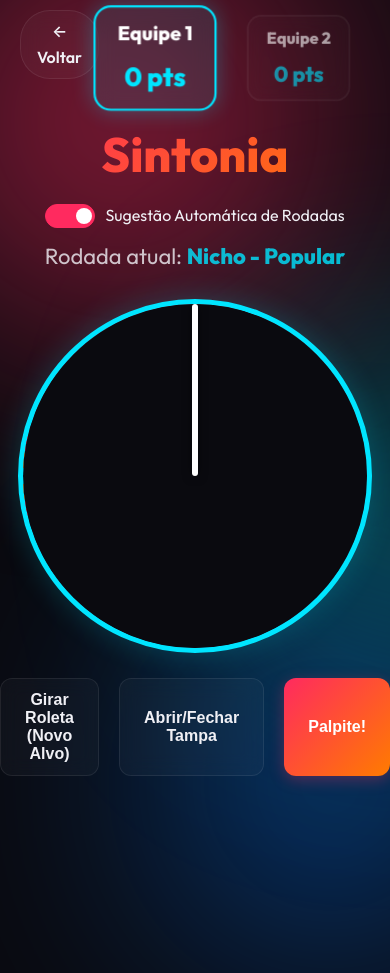
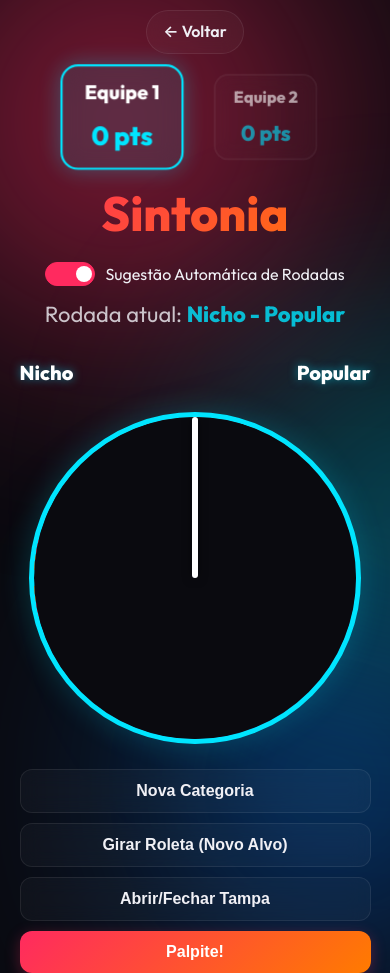
Before and after one commit to mgabrielalmeida/PartyGames, a plain HTML site: page games/single-device/sintonia/index.html in a window 390 px wide. Before the commit the page ends 844 px from the top, so only its background shows below. Drawn offline with Linux system fonts and the light colour scheme.

Commit message:
Melhoria na visualização mobile do Sintonia

```diff
--- a/games/single-device/sintonia/index.html
+++ b/games/single-device/sintonia/index.html
@@ -68,6 +68,7 @@
     </div>
 
     <div class="botoes">
+        <button id="btn-nova-categoria" class="btn glass-btn" style="display: none;">Nova Categoria</button>
         <button id="btn-girar" class="btn glass-btn">Girar Roleta (Novo Alvo)</button>
         <button id="btn-revelar" class="btn glass-btn">Abrir/Fechar Tampa</button>
         <button id="btn-palpite" class="btn btn-primary">Palpite!</button>
--- a/games/single-device/sintonia/script.js
+++ b/games/single-device/sintonia/script.js
@@ -1,6 +1,7 @@
 // Agarrando todos os elementos
 const btnGirar = document.querySelector('#btn-girar');
 const btnRevelar = document.querySelector('#btn-revelar');
+const btnNovaCategoria = document.querySelector('#btn-nova-categoria');
 const alvo = document.querySelector('.alvo');
 const tampaSuperior = document.querySelector('#tampa-revelar');
 const roda = document.querySelector('.roda');
@@ -50,10 +51,14 @@ function atualizarSugestao() {
         dicaRodada.classList.remove('dica-animada');
         void dicaRodada.offsetWidth;
         dicaRodada.classList.add('dica-animada');
+
+        if(btnNovaCategoria) btnNovaCategoria.style.display = '';
     } else {
         dicaRodada.innerHTML = "&nbsp;"; // Mantém a altura da barra mas não mostra texto
         extremoEsq.classList.add('oculto');
         extremoDir.classList.add('oculto');
+
+        if(btnNovaCategoria) btnNovaCategoria.style.display = 'none';
     }
 }
 
@@ -75,8 +80,18 @@ let estaArrastando = false;
 let centroDaRoda = { x: 0, y: 0 };
 let rotacaoAtualPonteiro = 0;
 
+// --- AÇÃO NOVA: APENAS MUDAR A CATEGORIA ---
+if(btnNovaCategoria) {
+    btnNovaCategoria.addEventListener('click', function () {
+        atualizarSugestao();
+    });
+}
+
 // --- AÇÃO 1: GIRAR A ROLETA E NOVA RODADA ---
 btnGirar.addEventListener('click', function () {
+    // Garante que a tampa seja fechada ao girar a roleta
+    tampaSuperior.classList.remove('escondida');
+
     roda.classList.add('girando');
 
     // Sorteia nova dica se a roleta girar
--- a/games/single-device/sintonia/style.css
+++ b/games/single-device/sintonia/style.css
@@ -170,7 +170,7 @@ input:checked+.slider:before {
     width: 800px;
     /* Largura fixa que acomoda a roda e 200px pra cada lado */
     max-width: 100%;
-    margin: 5px auto 5px auto;
+    margin: 20px auto 5px auto;
     display: flex;
     justify-content: center;
     align-items: center;
@@ -427,3 +427,53 @@ input:checked+.slider:before {
 .roda.girando {
     animation: pulsarBorda 0.5s ease-in-out infinite;
 }
+
+/* =========================================
+   RESPONSIVIDADE (Mobile)
+   ========================================= */
+@media (max-width: 768px) {
+    .barra-superior {
+        grid-template-columns: 1fr;
+        gap: 15px;
+        align-items: center;
+    }
+    .barra-superior .back-btn {
+        margin: 0 auto;
+        justify-self: center;
+    }
+    .placar {
+        grid-column: 1;
+    }
+    .area-jogo {
+        flex-direction: column;
+        padding-top: 40px;
+    }
+    .extremo {
+        position: absolute;
+        top: -15px;
+        transform: none;
+        font-size: 20px;
+        width: 45%;
+    }
+    .extremo.esquerdo {
+        left: 5%;
+        text-align: left;
+    }
+    .extremo.direito {
+        right: 5%;
+        text-align: right;
+    }
+    .roda {
+        width: 85vw;
+        height: 85vw;
+    }
+    .botoes {
+        flex-direction: column;
+        gap: 10px;
+        width: 90%;
+        margin: 20px auto 0;
+    }
+    .botoes .btn {
+        width: 100%;
+    }
+}
```
